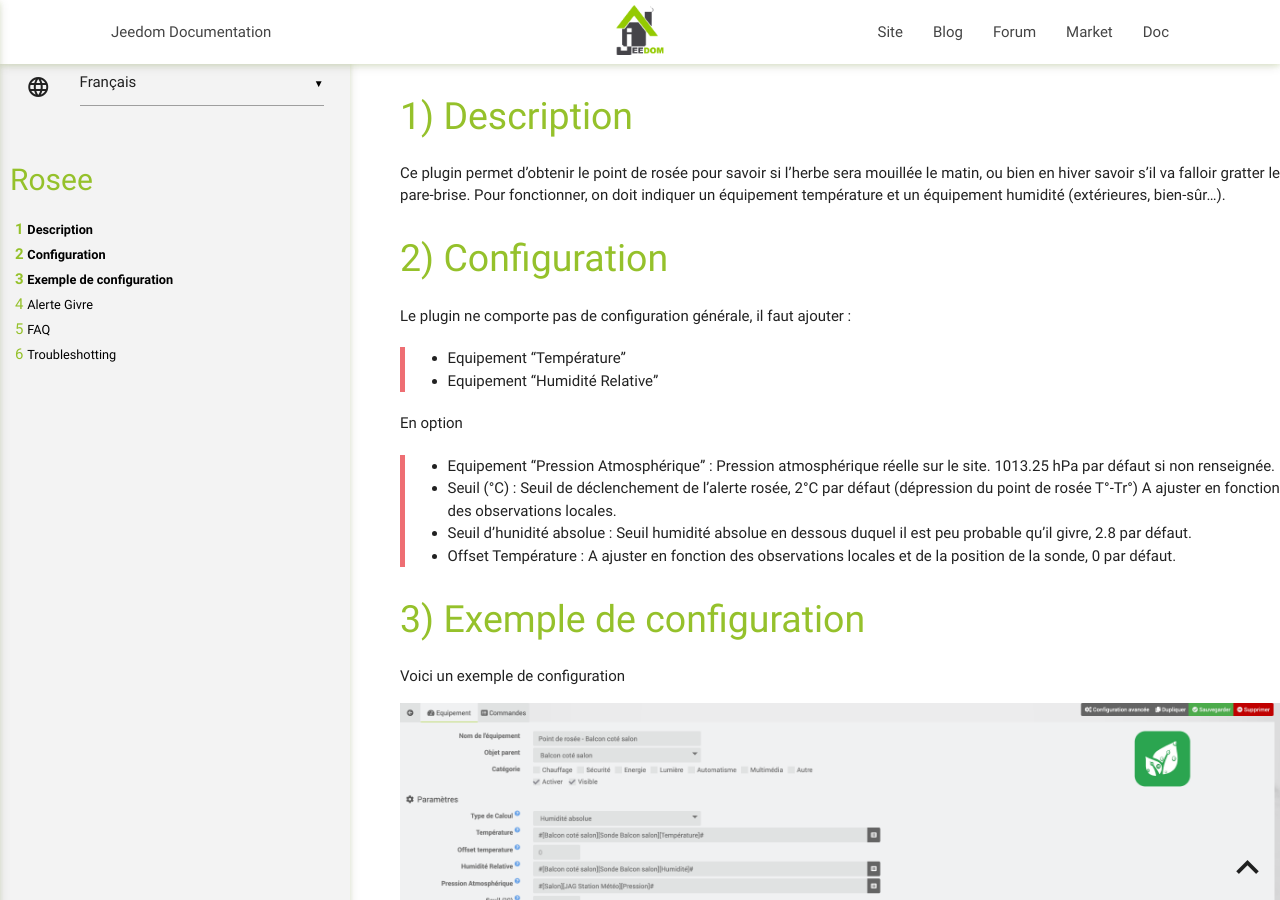
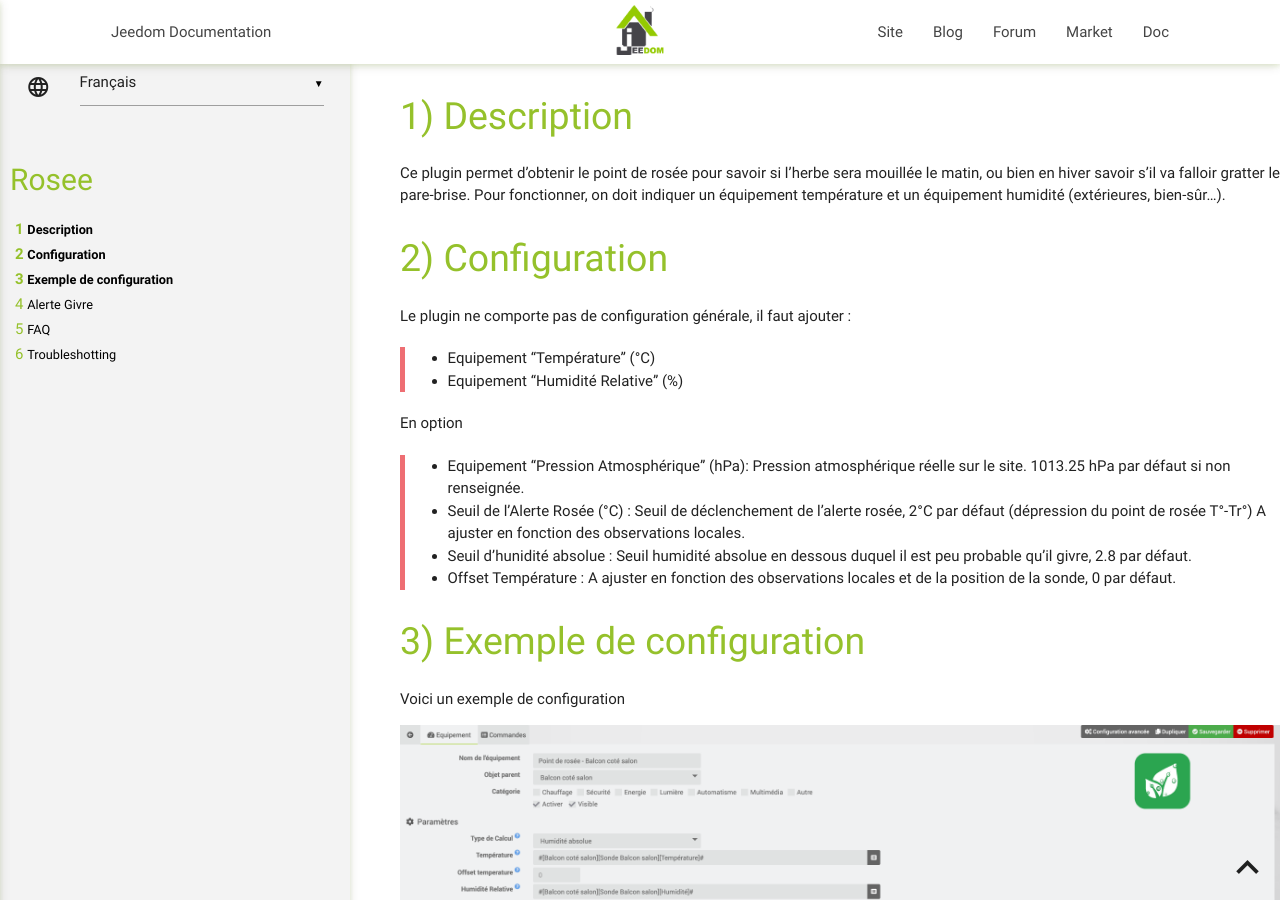
Before and after one commit to JEALG/plugin-rosee, a Jekyll site: the page built from docs/fr_FR/index.md, in a window 1280 px wide and 900 px high. Built offline with Jekyll 4.4.1, drawn with Linux system fonts in a browser that asks for light colours; our own code applies the rules of GitHub Pages for plain Markdown files.

Commit message:
Ajout Info unité

```diff
--- a/docs/fr_FR/index.md
+++ b/docs/fr_FR/index.md
@@ -7,12 +7,12 @@ Pour fonctionner, on doit indiquer un équipement température et un équipement
 
 Le plugin ne comporte pas de configuration générale, il faut ajouter :
 
-> - Equipement "Température"
-> - Equipement "Humidité Relative"
+> - Equipement "Température" (°C)
+> - Equipement "Humidité Relative" (%)
 
 En option
-> - Equipement "Pression Atmosphérique" : Pression atmosphérique réelle sur le site. 1013.25 hPa par défaut si non renseignée.
-> - Seuil (°C) : Seuil de déclenchement de l'alerte rosée, 2°C par défaut (dépression du point de rosée T°-Tr°) A ajuster en fonction des observations locales.
+> - Equipement "Pression Atmosphérique" (hPa): Pression atmosphérique réelle sur le site. 1013.25 hPa par défaut si non renseignée.
+> - Seuil de l'Alerte Rosée (°C) : Seuil de déclenchement de l'alerte rosée, 2°C par défaut (dépression du point de rosée T°-Tr°) A ajuster en fonction des observations locales.
 > - Seuil d'hunidité absolue : Seuil humidité absolue en dessous duquel il est peu probable qu'il givre, 2.8 par défaut.
 > - Offset Température : A ajuster en fonction des observations locales et de la position de la sonde, 0 par défaut.
 
```
Also changed, not shown: 1 other file.
